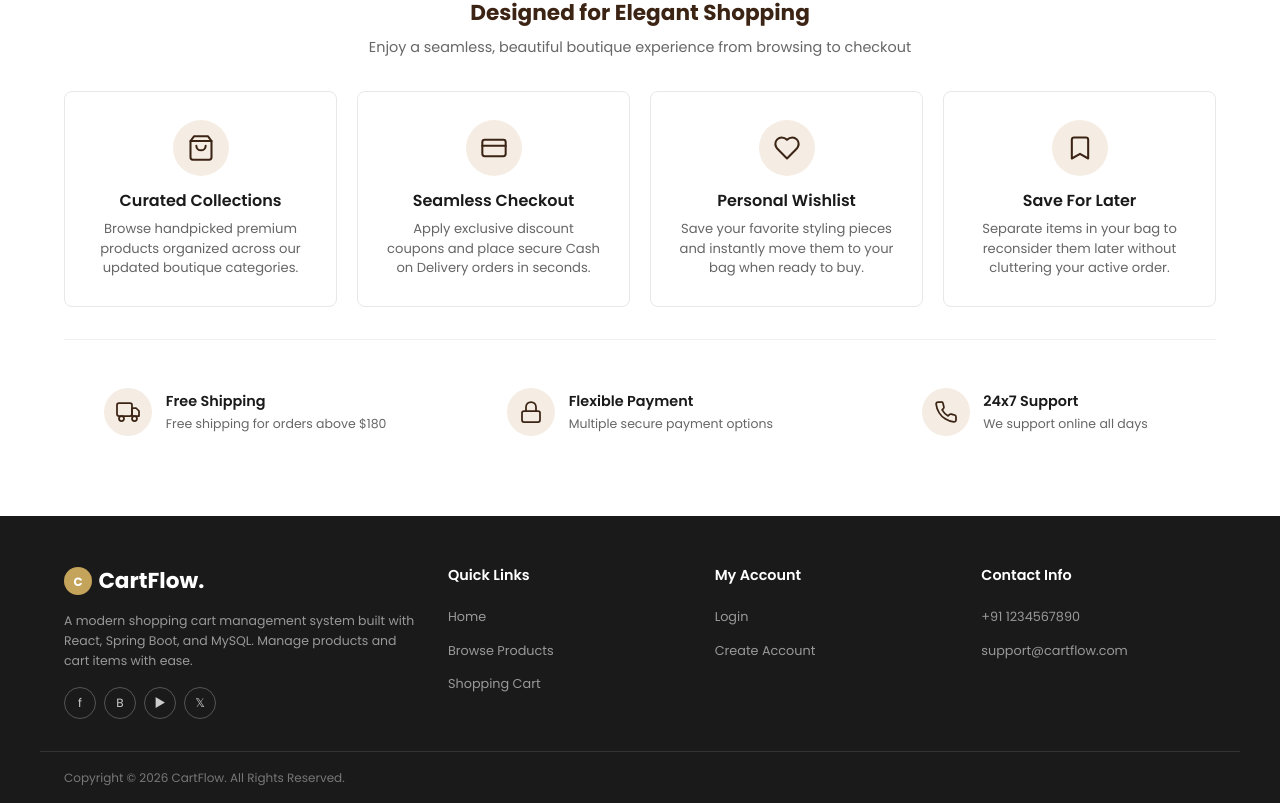
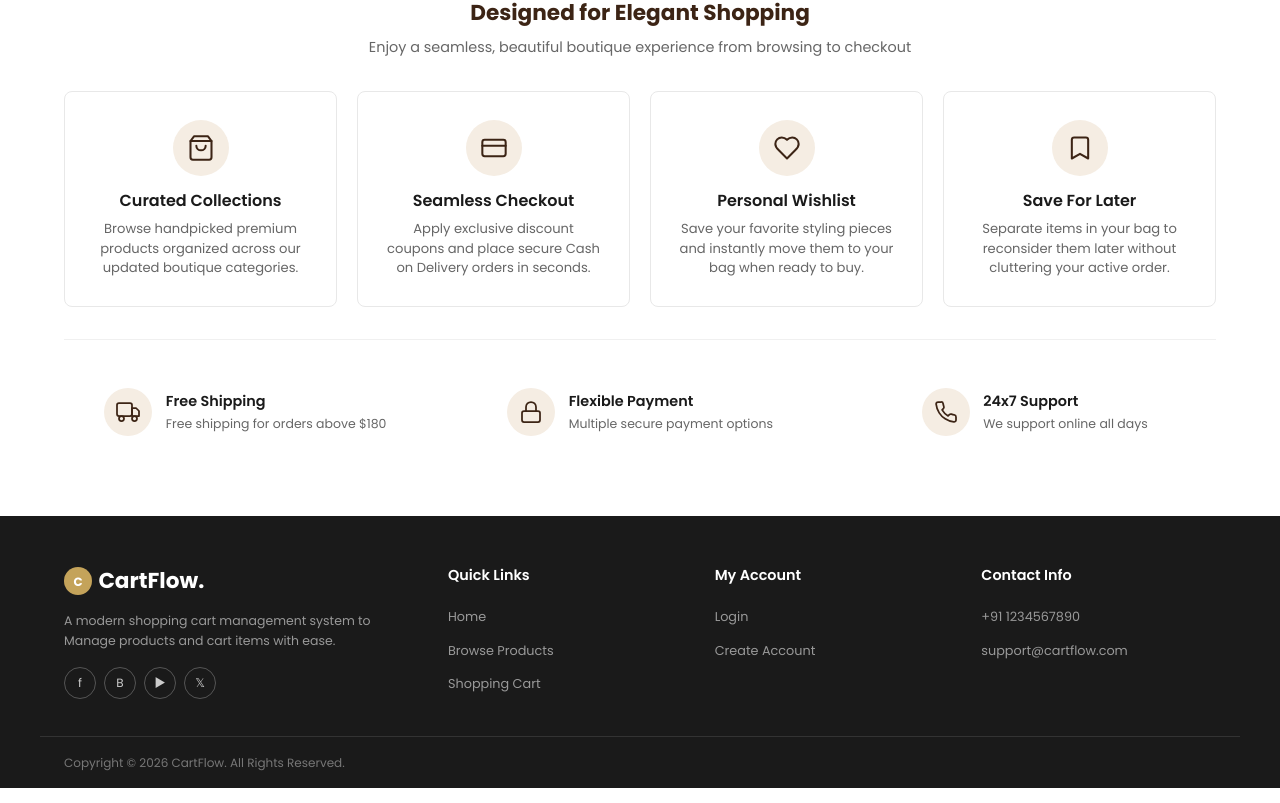
Before and after one commit to isuryaprakashh/CartFlow, a React (Vite) app in the folder frontend/: page / in a window 1280 px wide. Shown: the part 497-1300 px from the top of the page. Built offline with nearby package versions, Linux system fonts and the light colour scheme; no server answers.

Commit message:
updated footer

```diff
--- a/frontend/src/App.jsx
+++ b/frontend/src/App.jsx
@@ -35,7 +35,7 @@ function Footer() {
             CartFlow.
           </div>
           <p className="footer-desc">
-            A modern shopping cart management system built with React, Spring Boot, and MySQL.
+            A modern shopping cart management system to
             Manage products and cart items with ease.
           </p>
           <div className="footer-socials">
```
